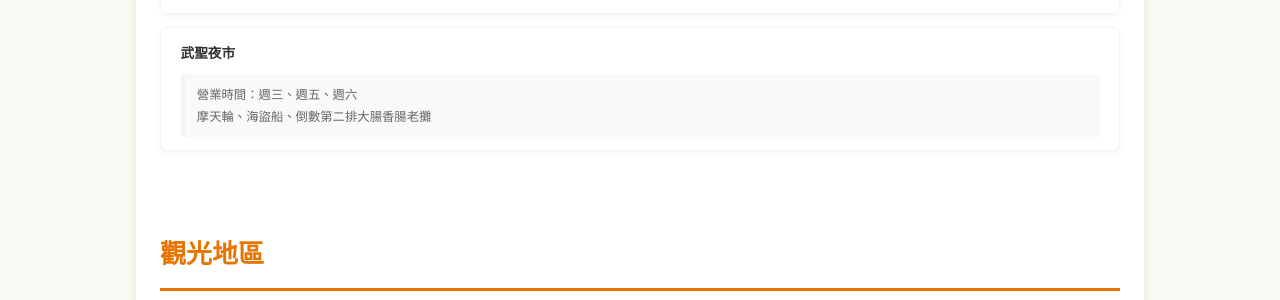
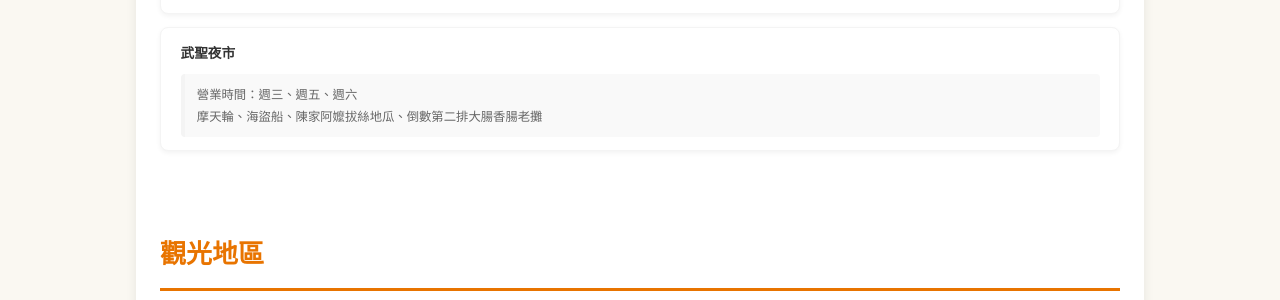
Before and after one commit to dssass/dssass.github.io, a Jekyll site: the page built from index.html, in a window 1280 px wide and 900 px high, scrolled down 30006 px. Shown: the part 153-453 px from the top of the window. Built offline with Jekyll 4.4.1, drawn with Linux system fonts in a browser that asks for light colours.

Commit message:
Update index.html

```diff
--- a/index.html
+++ b/index.html
@@ -492,7 +492,7 @@ title: 台南美食清單
     <li><a href="https://maps.app.goo.gl/QQyL7RY3Syb9PXVz5">花園夜市</a>
     <blockquote>營業時間：週四、週六、週日<br>棺材板、麻糬叔叔、白糖粿</blockquote></li>
     <li><a href="https://maps.app.goo.gl/TybFTNQvR7xRu1qE9">武聖夜市</a>
-    <blockquote>營業時間：週三、週五、週六<br>摩天輪、海盜船、倒數第二排大腸香腸老攤 </blockquote></li>
+    <blockquote>營業時間：週三、週五、週六<br>摩天輪、海盜船、陳家阿嬤拔絲地瓜、倒數第二排大腸香腸老攤 </blockquote></li>
 </ul>
 <h2 id="tourist-areas"> 觀光地區</h2>
 <p>(會跟前面有重複的店家)</p>
```
